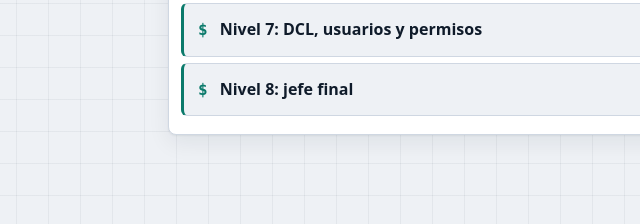
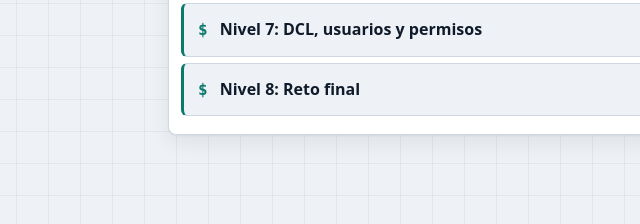
Before and after one commit to sarevalo25/dam1bbdd, a plain HTML site: page index.html in a window 1280 px wide. Shown: the part 573-797 px from the top of the page, 80-720 px from the left. Drawn offline with Linux system fonts and the light colour scheme.

Commit message:
Correct title for Nivel 8 in index.html

```diff
--- a/index.html
+++ b/index.html
@@ -43,7 +43,7 @@ a::after{content:"\2192";color:var(--ac)}
 <li><a href="niveles/nivel5-alter-y-drop.html">Nivel 5: ALTER y DROP <span>6 retos</span></a></li>
 <li><a href="niveles/nivel6-practicas-de-modificacion.html">Nivel 6: prácticas de modificación <span>4 retos</span></a></li>
 <li><a href="niveles/nivel7-dcl.html">Nivel 7: DCL, usuarios y permisos <span>4 retos</span></a></li>
-<li><a href="niveles/nivel8.html">Nivel 8: jefe final <span>10 retos</span></a></li>
+<li><a href="niveles/nivel8.html">Nivel 8: Reto final <span>10 retos</span></a></li>
 </ul>
 </details>
 </main></body></html>
```
